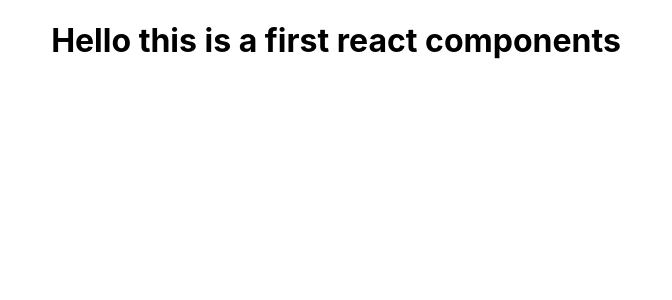
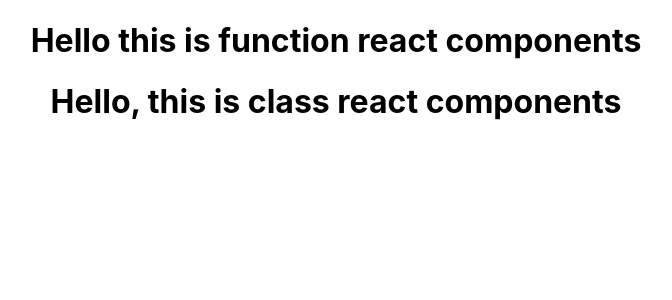
Before and after one commit to Ouss-tagh-dev/React-js-Fundamental, a React (Create React App) app: page / in a window 1280 px wide. Shown: the top 300 px of the page, without its empty margins (304-976 px from the left). Built offline with nearby package versions, Linux system fonts and the light colour scheme; the HTML template or start-up script is replaced by a standard one.

Commit message:
function component

```diff
--- a/src/App.js
+++ b/src/App.js
@@ -1,10 +1,12 @@
 import "./App.css";
 import Learn from "./components/Hello";
+import Learning from './components/Learning';
 
 function App() {
   return (
     <div className="App">
       <Learn />
+      <Learning/>
     </div>
   );
 }
--- a/src/components/Hello.jsx
+++ b/src/components/Hello.jsx
@@ -1,7 +1,7 @@
 function Hello() {
   return (
     <div>
-      <h1>Hello this is a first react components</h1>
+      <h1>Hello this is function react components</h1>
     </div>
   );
 }
--- /dev/null
+++ b/src/components/Learning.jsx
@@ -0,0 +1,13 @@
+import React, { Component } from "react";
+
+class Learning extends Component {
+  render() {
+    return (
+      <div>
+      <h1>Hello, this is class react components</h1>
+      </div>
+    );
+  }
+}
+
+export default Learning;
```
